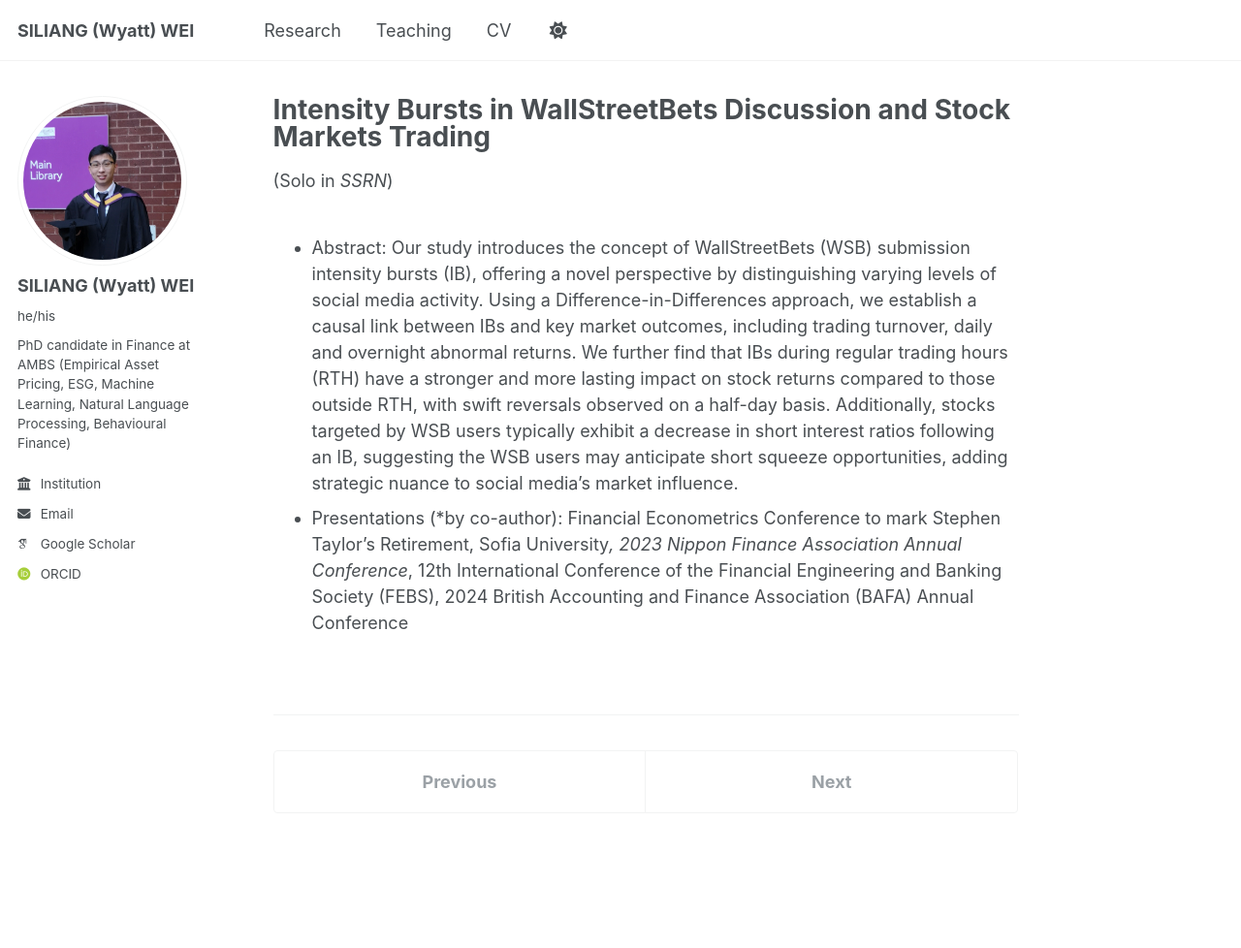
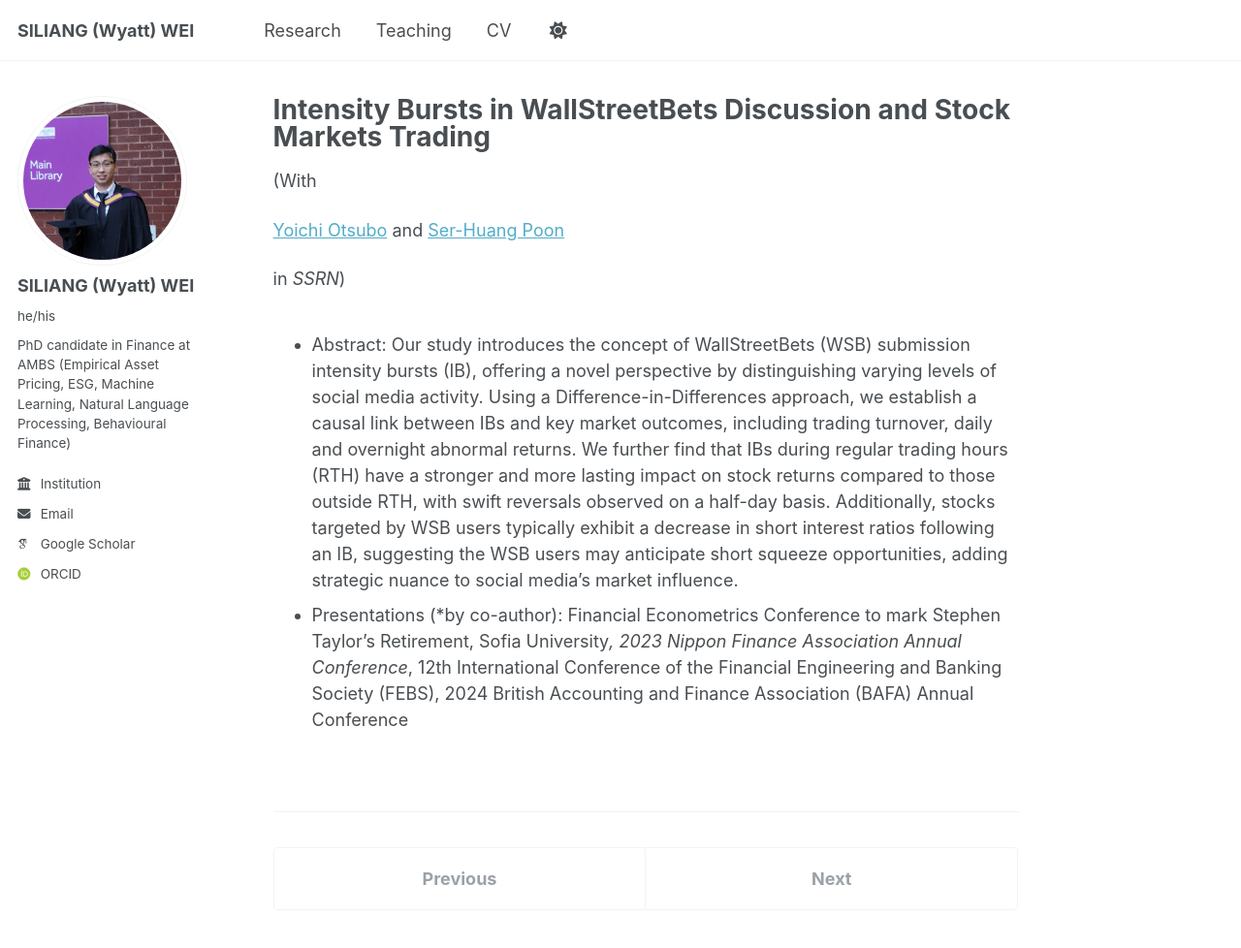
Before and after one commit to wyattswei/wyattswei.github.io, a Jekyll site: the page built from _publications/2009-10-01-paper-title-number-1.md, in a window 1280 px wide and 1101 px high. Shown: the top 978 px of the window at 97% size. Built offline with Jekyll 4.4.1, drawn with Linux system fonts in a browser that asks for light colours; some web fonts are replaced.

Commit message:
Change one file in _publications folder

```diff
--- a/_publications/2009-10-01-paper-title-number-1.md
+++ b/_publications/2009-10-01-paper-title-number-1.md
@@ -4,6 +4,7 @@ collection: publications
 category: jmp
 permalink: /publications/intensity-bursts-in-wallstreetbets-discussion-and-stock-markets-trading
 excerpt: ''
+coauthor: '[Yoichi Otsubo](https://scholar.google.com/citations?user=ravVQhcAAAAJ) and [Ser-Huang Poon](https://scholar.google.co.uk/citations?user=cSrJhbIAAAAJ)'
 venue: 'SSRN'
 paperurl: 'https://papers.ssrn.com/sol3/papers.cfm?abstract_id=5030887'
 ---
```
